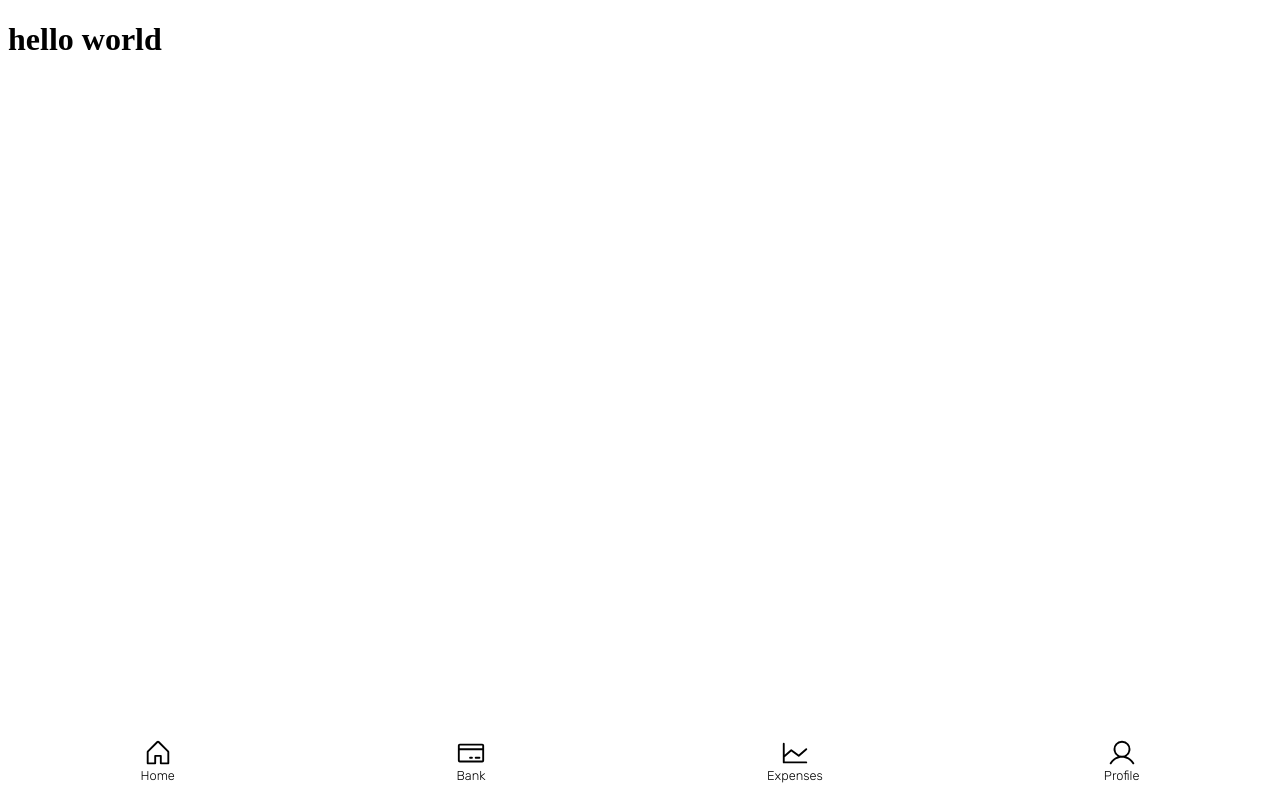
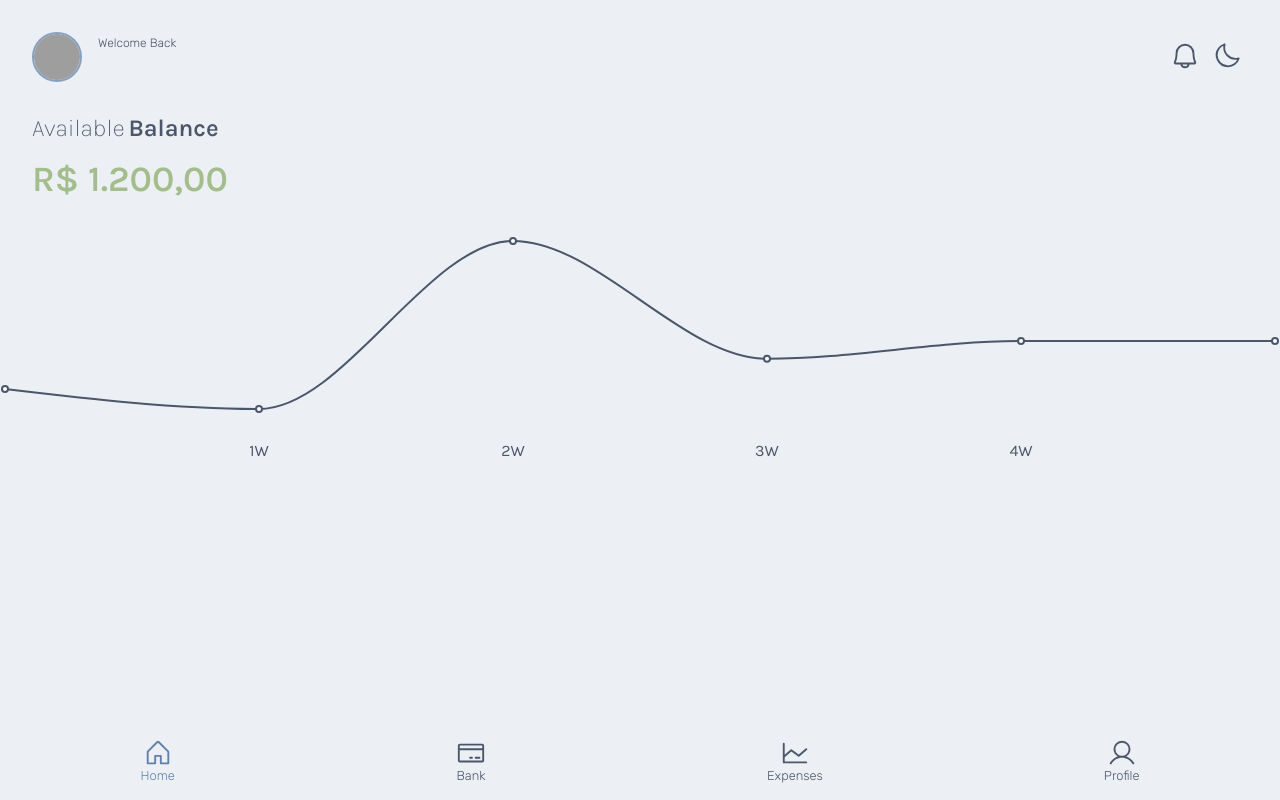
Before and after one commit to sanderdsz/budget-buddy, a Next.js app: page /home in a window 1280 px wide. Built offline with nearby package versions, Linux system fonts and the light colour scheme; grey boxes are pictures that could not be loaded.

Commit message:
WIP: home page started and chart section added

```diff
--- a/package.json
+++ b/package.json
@@ -19,6 +19,7 @@
     "next": "13.2.4",
     "react": "18.2.0",
     "react-dom": "18.2.0",
+    "recharts": "^2.5.0",
     "typescript": "4.9.5"
   },
   "devDependencies": {
--- /dev/null
+++ b/src/components/avatar/index.tsx
@@ -0,0 +1,13 @@
+import React from "react";
+
+import styles from "./styles.module.css";
+
+interface AvatarProps extends React.ImgHTMLAttributes<HTMLImageElement> {
+	size: number;
+}
+
+export const Avatar = ({ size, ...props }: AvatarProps) => {
+	return (
+		<img width={size} height={size} className={styles.avatar} {...props} />
+	);
+};
--- /dev/null
+++ b/src/components/avatar/styles.module.css
@@ -0,0 +1,7 @@
+.avatar {
+    vertical-align: middle;
+    border-radius: 50%;
+    border-style: solid;
+    border-width: 2px;
+    border-color: var(--blue-03);
+}
--- /dev/null
+++ b/src/components/header/index.tsx
@@ -0,0 +1,50 @@
+import { Rubik } from "next/font/google";
+import { useAuth } from "@/contexts/authContext";
+import { Bell } from "@phosphor-icons/react";
+import { Avatar } from "@/components/avatar";
+
+const rubik = Rubik({
+	subsets: ["latin"],
+	weight: ["300", "400", "600"],
+});
+
+import styles from "./styles.module.css";
+import { ThemeToggle } from "@/components/themeToggle";
+import { useTheme } from "@/contexts/themeContext";
+import { useRouter } from "next/router";
+
+export const Header = () => {
+	const auth = useAuth();
+	const theme = useTheme();
+	const router = useRouter();
+
+	return (
+		<header
+			className={`${styles.header} ${rubik.className}`}
+			style={
+				router.asPath === "/home" && theme.activeTheme === "light"
+					? { backgroundColor: "#eceff4" }
+					: { backgroundColor: "#2e3440" }
+			}
+		>
+			<div className={styles.header__user}>
+				<Avatar
+					size={50}
+					src={
+						"https://images.unsplash.com/photo-1558788353-f76d92427f16?ixlib=rb-4.0.3&ixid=MnwxMjA3fDB8MHxwaG90by1wYWdlfHx8fGVufDB8fHx8&auto=format&fit=crop&w=1638&q=80"
+					}
+				/>
+				<div className={styles.header__title}>
+					<span>Welcome Back</span>
+					<h3>{auth.user?.email}</h3>
+				</div>
+			</div>
+			<div className={styles.header__menu}>
+				<button>
+					<Bell width={30} height={30} />
+				</button>
+				<ThemeToggle />
+			</div>
+		</header>
+	);
+};
--- /dev/null
+++ b/src/components/header/styles.module.css
@@ -0,0 +1,36 @@
+.header {
+    width: 100%;
+    display: flex;
+    align-items: center;
+    justify-content: space-between;
+    padding: 2rem;
+}
+
+.header__user {
+    display: flex;
+}
+
+.header__title {
+    margin-left: 1rem;
+}
+
+.header__title > span {
+    font-size: .75rem;
+    font-weight: 300;
+}
+
+.header__title > h3 {
+    margin-top: .5rem;
+    margin-bottom: 0;
+}
+
+.header__menu {
+    display: flex;
+    align-items: center;
+}
+
+.header__menu > button {
+    color: var(--color-header-icons-primary);
+    background: none;
+    border: 0;
+}
--- /dev/null
+++ b/src/layouts/mobile/index.tsx
@@ -0,0 +1,17 @@
+import { ReactNode } from "react";
+import { Header } from "@/components/header";
+import { BottonNavigation } from "@/components/bottonNavigation";
+
+interface MobileLayoutProps {
+	children: ReactNode;
+}
+
+export const MobileLayout = ({ children }: MobileLayoutProps) => {
+	return (
+		<>
+			<Header />
+			<main>{children}</main>
+			<BottonNavigation />
+		</>
+	);
+};
--- a/src/pages/home/index.tsx
+++ b/src/pages/home/index.tsx
@@ -1,14 +1,113 @@
-import { BottonNavigation } from "@/components/bottonNavigation";
+import { LineChart, Line, ResponsiveContainer, Tooltip, XAxis } from "recharts";
+import { MobileLayout } from "@/layouts/mobile";
+import { Karla } from "next/font/google";
+
+import styles from "./styles.module.css";
+import { useTheme } from "@/contexts/themeContext";
+
+const karla = Karla({
+	subsets: ["latin"],
+	weight: ["200", "400", "600"],
+});
+
+const data = [
+	{
+		name: "0W",
+		uv: 4000,
+		pv: 2400,
+		amt: 2400,
+	},
+	{
+		name: "1W",
+		uv: 3000,
+		pv: 1398,
+		amt: 2210,
+	},
+	{
+		name: "2W",
+		uv: 2000,
+		pv: 9800,
+		amt: 2290,
+	},
+	{
+		name: "3W",
+		uv: 2780,
+		pv: 3908,
+		amt: 2000,
+	},
+	{
+		name: "4W",
+		uv: 1890,
+		pv: 4800,
+		amt: 2181,
+	},
+	{
+		name: "",
+		uv: 1890,
+		pv: 4800,
+		amt: 2181,
+	},
+];
 
 export default function Home() {
+	const theme = useTheme();
 	return (
 		<>
-			<main>
-				<h1>hello world</h1>
-			</main>
-			<section>
-				<BottonNavigation />
-			</section>
+			<MobileLayout>
+				<section className={`${styles.home} ${karla.className}`}>
+					<div className={styles[`home-chart`]}>
+						<div className={styles[`home-chart__container`]}>
+							<div className={styles[`home-chart__title`]}>
+								<span className={styles[`home-chart__title--first`]}>
+									Available
+								</span>{" "}
+								<span className={styles[`home-chart__title--second`]}>
+									Balance
+								</span>
+							</div>
+							<span className={styles[`home-chart__balance`]}>R$ 1.200,00</span>
+						</div>
+						<div className={styles[`home-chart__graph`]}>
+							<ResponsiveContainer width="100%" height="100%">
+								<LineChart width={300} height={100} data={data}>
+									<Tooltip />
+									{theme.activeTheme === "light" ? (
+										<>
+											<Line
+												type="monotone"
+												dataKey="pv"
+												stroke="#4c566a"
+												strokeWidth={2}
+											/>
+											<XAxis
+												dataKey="name"
+												stroke="#4c566a"
+												axisLine={false}
+												tickLine={false}
+											/>
+										</>
+									) : (
+										<>
+											<Line
+												type="monotone"
+												dataKey="pv"
+												stroke="#c8ccd2"
+												strokeWidth={2}
+											/>
+											<XAxis
+												dataKey="name"
+												stroke="#c8ccd2"
+												axisLine={false}
+												tickLine={false}
+											/>
+										</>
+									)}
+								</LineChart>
+							</ResponsiveContainer>
+						</div>
+					</div>
+				</section>
+			</MobileLayout>
 		</>
 	);
 }
--- a/src/pages/home/styles.module.css
+++ b/src/pages/home/styles.module.css
@@ -0,0 +1,42 @@
+.home {
+    height: calc(100vh - 5rem - 6.125rem);
+}
+
+.home-chart {
+    display: flex;
+    flex-direction: column;
+    padding-bottom: 1rem;
+    background: var(--color-home-bg-primary);
+}
+
+.home-chart__container {
+    margin: 0 2rem 2rem 2rem;
+}
+
+.home-chart__title {
+    margin: 0 0 1rem 0;
+}
+
+.home-chart__title--first {
+    font-weight: 200;
+    font-size: 1.5rem;
+}
+
+.home-chart__title--second {
+    font-weight: 600;
+    font-size: 1.5rem;
+}
+
+.home-chart__balance {
+    font-size: 2.25rem;
+    font-weight: 600;
+    color: var(--green-01);
+}
+
+.home-chart__graph {
+    height: 15rem;
+}
+
+.home-monthly {
+
+}
--- a/src/pages/index.tsx
+++ b/src/pages/index.tsx
@@ -3,11 +3,11 @@ import { useRouter } from "next/router";
 import { Rubik, Karla } from "next/font/google";
 import { ThemeToggle } from "@/components/themeToggle";
 import { Button } from "@/components/button";
-
-import styles from "../styles/index.module.css";
 import { useAuth } from "@/contexts/authContext";
 import { Input } from "@/components/input";
 import { useState } from "react";
+
+import styles from "../styles/index.module.css";
 
 const rubik = Rubik({
 	subsets: ["latin"],
--- a/src/styles/globals.css
+++ b/src/styles/globals.css
@@ -1,6 +1,4 @@
 :root {
-
-
     /* raw colors variables */
     --primary: #88c0d0;
 
@@ -88,6 +86,10 @@
 
     /* header */
     --color-header-icons-primary: var(--gray-05);
+
+    /* PAGES */
+    /* home */
+    --color-home-bg-primary: var(--white-01);
 }
 
 [data-theme="dark"] {
@@ -129,9 +131,14 @@
 
     /* header */
     --color-header-icons-primary: var(--white-02);
+
+    /* PAGES */
+    /* home */
+    --color-home-bg-primary: var(--gray-02);
 }
 
 body {
+    margin: 0;
     background: var(--color-bg-primary);
     transition: all 0.5s ease-in-out;
     color: var(--color-font-primary);
--- a/src/styles/index.module.css
+++ b/src/styles/index.module.css
@@ -27,7 +27,7 @@
 }
 
 .section {
-    min-height: calc(100vh - var(--header-height) - 1rem);
+    min-height: calc(100vh - var(--header-height));
     display: flex;
     justify-content: center;
     align-items: center;
```
Also changed, not shown: 1 other file (tests, documents, lock files or other folders).
